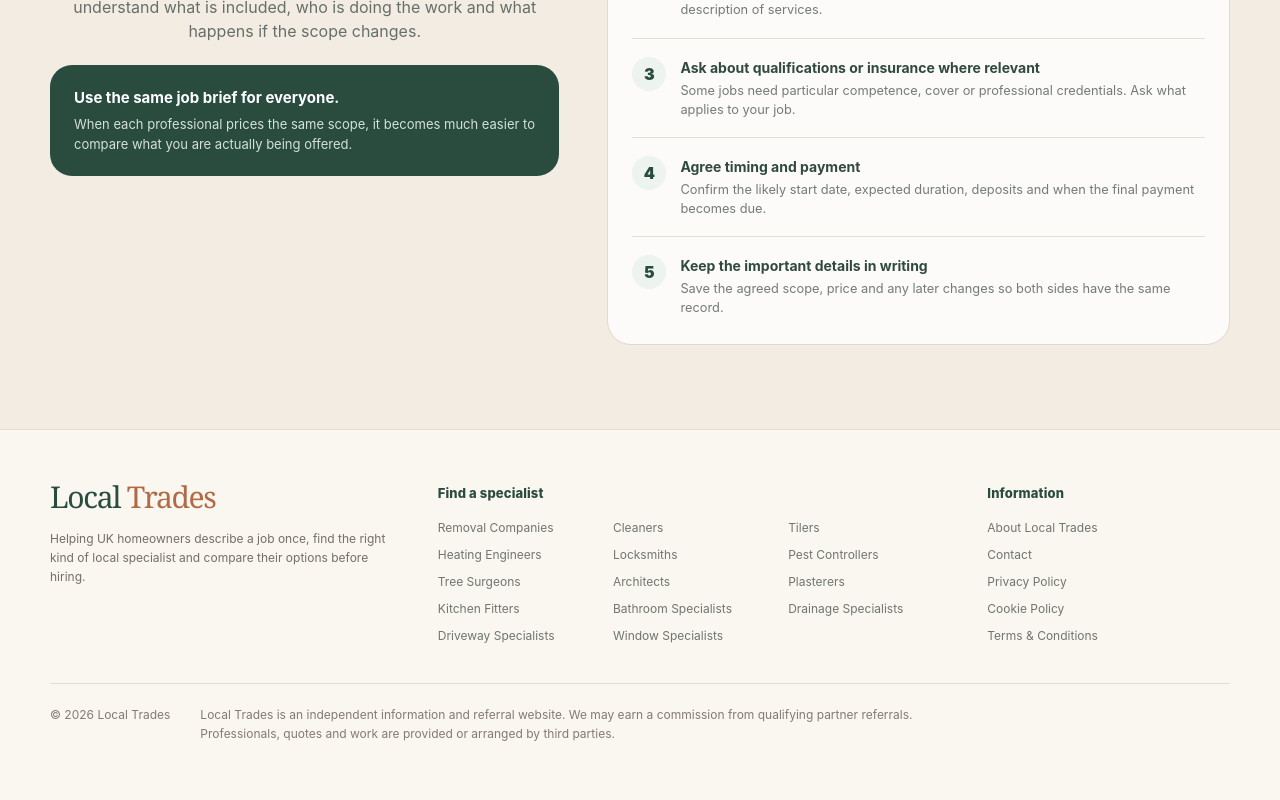
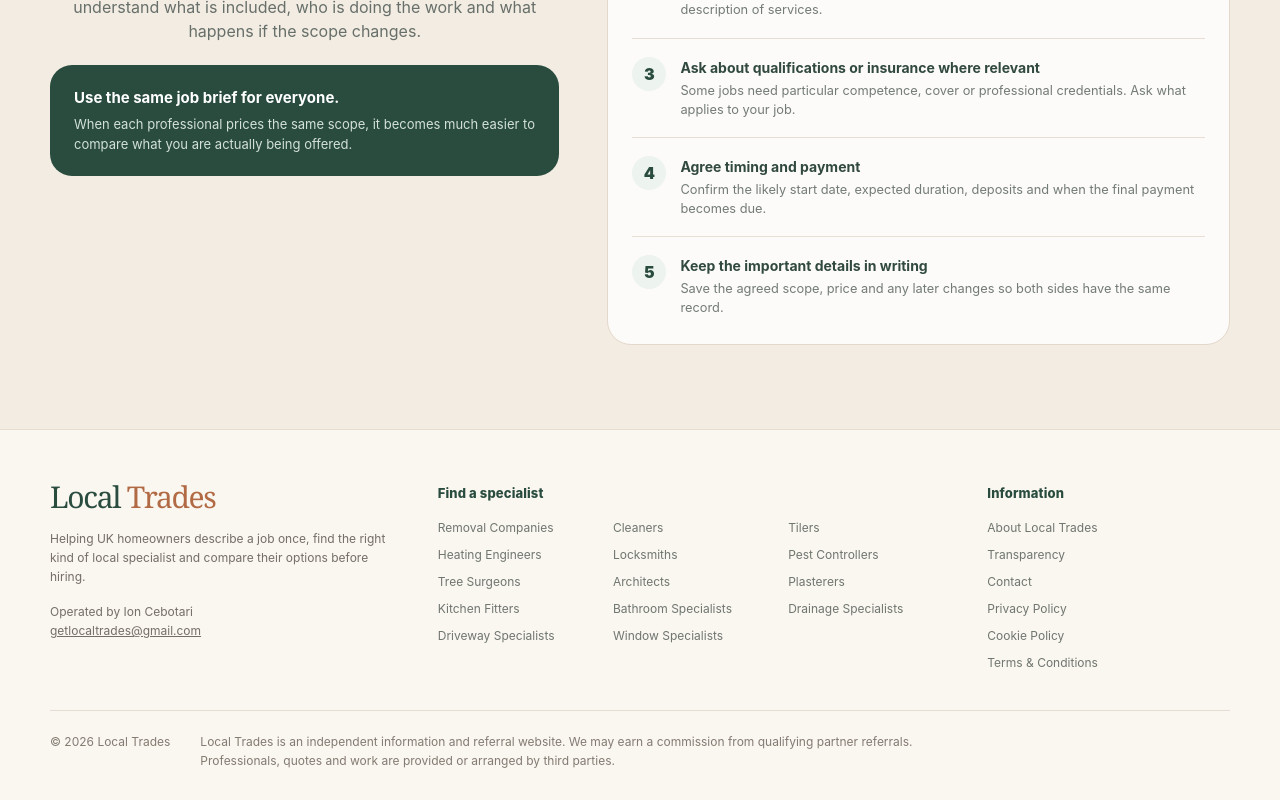
Before and after one commit to Johny-88/local-trades, a Next.js app: page / in a window 1280 px wide. Shown: the part 5453-6253 px from the top of the page. Before the commit the page ends 6226 px from the top, so only its background shows below. Built offline with nearby package versions, Linux system fonts and the light colour scheme.

Commit message:
Add Local Trades legal and transparency links

```diff
--- a/src/components/SiteFooter.tsx
+++ b/src/components/SiteFooter.tsx
@@ -3,6 +3,7 @@
 import { usePathname } from "next/navigation";
 import { serviceCategories } from "../lib/serviceCategoryContent";
 import { servicePagePath } from "../lib/servicePages";
+import { CONTACT_EMAIL, OPERATOR_NAME } from "../lib/site";
 
 export function SiteFooter() {
   const pathname = usePathname();
@@ -18,6 +19,10 @@ export function SiteFooter() {
               <span className="brand-word">Local <strong>Trades</strong></span>
             </a>
             <p>Helping UK homeowners describe a job once, find the right kind of local specialist and compare their options before hiring.</p>
+            <p>
+              Operated by {OPERATOR_NAME}<br />
+              <a href={`mailto:${CONTACT_EMAIL}`}>{CONTACT_EMAIL}</a>
+            </p>
           </div>
 
           {isHome ? (
@@ -37,6 +42,7 @@ export function SiteFooter() {
             <h2>Information</h2>
             <ul className="footer-links">
               <li><a href="/about/">About Local Trades</a></li>
+              <li><a href="/transparency/">Transparency</a></li>
               <li><a href="/contact/">Contact</a></li>
               <li><a href="/privacy/">Privacy Policy</a></li>
               <li><a href="/cookies/">Cookie Policy</a></li>
```
